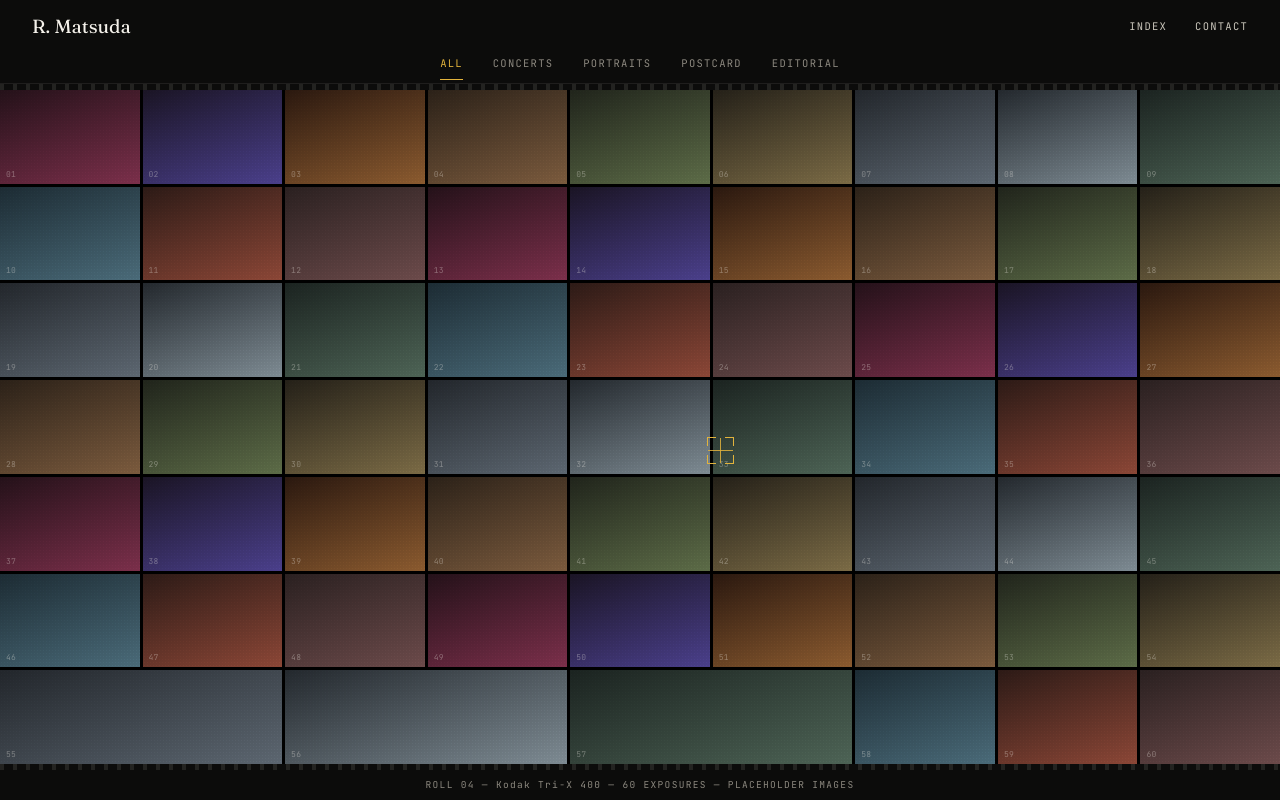
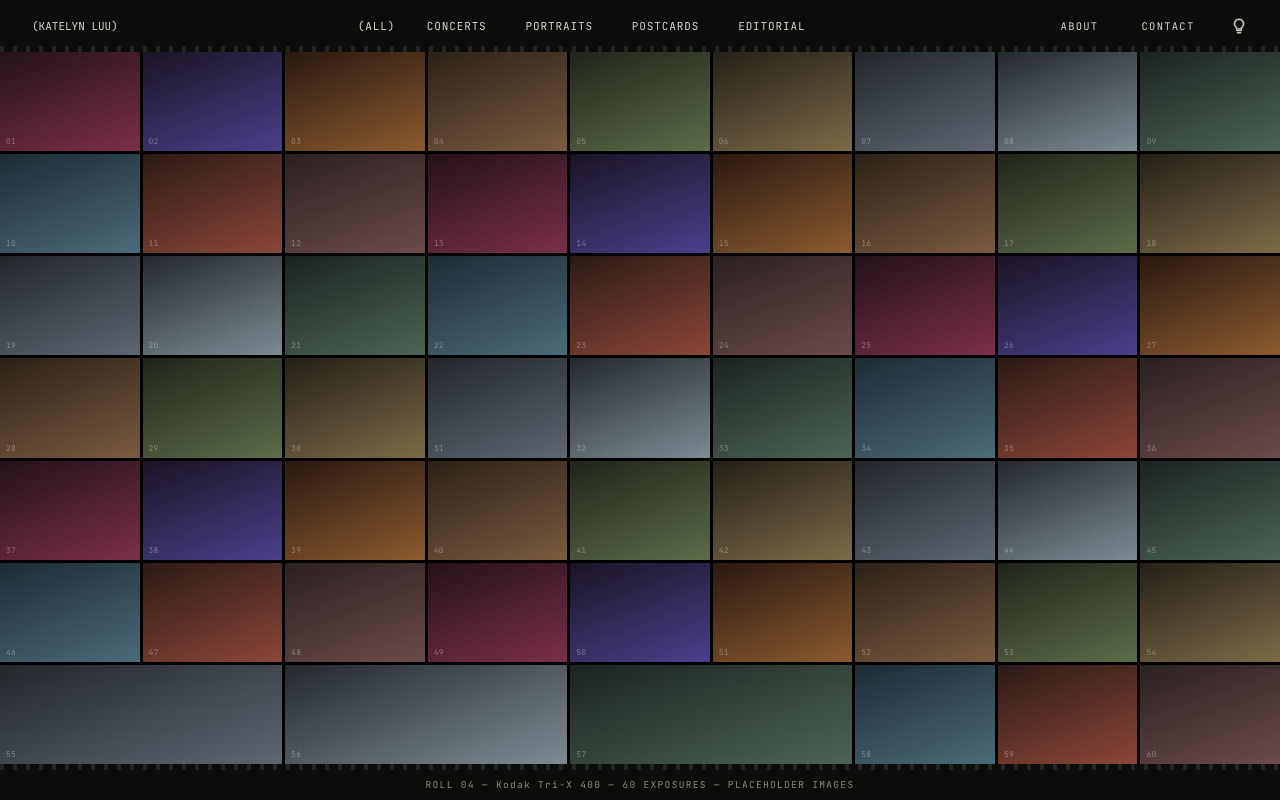
Before and after one commit to kcluu/photo-portfolio, a React (Vite) app: page / in a window 1280 px wide. Built offline with nearby package versions, Linux system fonts and the light colour scheme.

Commit message:
style: update tabs

```diff
--- a/index.html
+++ b/index.html
@@ -3,7 +3,7 @@
   <head>
     <meta charset="UTF-8" />
     <meta name="viewport" content="width=device-width, initial-scale=1.0" />
-    <title>R. Matsuda — Film Photography</title>
+    <title>Katelyn Luu — Photography</title>
     <link rel="preconnect" href="https://fonts.googleapis.com" />
     <link rel="preconnect" href="https://fonts.gstatic.com" crossorigin />
     <link
--- a/src/App.css
+++ b/src/App.css
@@ -6,5 +6,9 @@
   background: #0c0c0b;
   font-family: "JetBrains Mono", ui-monospace, monospace;
   box-sizing: border-box;
-  cursor: none;
+  transition: background 0.3s ease;
 }
+
+.stage--lights-on {
+  background: #ffffff;
+}
--- a/src/App.tsx
+++ b/src/App.tsx
@@ -1,7 +1,6 @@
 import { useMemo, useState } from "react";
 import { LoadingScreen } from "./components/LoadingScreen/LoadingScreen";
 import { TopBar } from "./components/TopBar/TopBar";
-import { CategoryTabs } from "./components/CategoryTabs/CategoryTabs";
 import { ContactSheet } from "./components/ContactSheet/ContactSheet";
 import { Lightbox } from "./components/Lightbox/Lightbox";
 import { ViewfinderCursor } from "./components/ViewfinderCursor/ViewfinderCursor";
@@ -16,7 +15,7 @@ import "./App.css";
 
 const ACCENT_COLOR = "#e2b33c";
 const GRID_GAP = 3;
-const GRID_TOP_OFFSET = 90;
+const GRID_TOP_OFFSET = 52;
 const TOTAL_PHOTOS = 60;
 const CATEGORIES: CategoryFilter[] = ["all", "concert", "portrait", "postcard", "editorial"];
 
@@ -25,6 +24,8 @@ const ALL_PHOTOS = createPhotoPool(TOTAL_PHOTOS);
 export const App = () => {
   const [activeCategory, setActiveCategory] = useState<CategoryFilter>("all");
   const [hoveredIndex, setHoveredIndex] = useState<number | null>(null);
+  const [lightsOn, setLightsOn] = useState(false);
+  const [isOverGrid, setIsOverGrid] = useState(false);
 
   const { ref: stageRef, size: stageSize } = useElementSize<HTMLDivElement>();
   const { ref: sheetRef, size: sheetSize } = useElementSize<HTMLDivElement>();
@@ -67,17 +68,17 @@ export const App = () => {
   const originRect = lightbox.selectedIndex !== null ? rects[lightbox.selectedIndex] ?? null : null;
 
   return (
-    <div className="stage" ref={stageRef} onMouseMove={onMouseMove}>
+    <div className={`stage ${lightsOn ? "stage--lights-on" : ""}`} ref={stageRef} onMouseMove={onMouseMove}>
       <LoadingScreen accentColor={ACCENT_COLOR} />
 
-      <TopBar siteName="R. Matsuda" />
-
-      <CategoryTabs
+      <TopBar
+        siteName="(Katelyn Luu)"
+        lightsOn={lightsOn}
+        onToggleLights={() => setLightsOn((prev) => !prev)}
         categories={CATEGORIES}
-        labels={CATEGORY_LABELS}
+        categoryLabels={CATEGORY_LABELS}
         activeCategory={activeCategory}
-        accentColor={ACCENT_COLOR}
-        onSelect={handleSelectCategory}
+        onSelectCategory={handleSelectCategory}
       />
 
       <ContactSheet
@@ -88,10 +89,13 @@ export const App = () => {
         rows={rows}
         gap={GRID_GAP}
         hoveredIndex={hoveredIndex}
+        lightsOn={lightsOn}
         filmStockLabel={FILM_STOCK_LABELS[activeCategory]}
         onHoverStart={setHoveredIndex}
         onHoverEnd={() => setHoveredIndex(null)}
         onSelect={lightbox.open}
+        onGridEnter={() => setIsOverGrid(true)}
+        onGridLeave={() => setIsOverGrid(false)}
       />
 
       <Tooltip
@@ -114,7 +118,9 @@ export const App = () => {
         onPrevious={lightbox.showPrevious}
       />
 
-      <ViewfinderCursor x={cursorPosition.x} y={cursorPosition.y} accentColor={ACCENT_COLOR} />
+      {(isOverGrid || selectedPhoto !== null) && (
+        <ViewfinderCursor x={cursorPosition.x} y={cursorPosition.y} accentColor={ACCENT_COLOR} />
+      )}
     </div>
   );
 };
--- a/src/components/CategoryTabs/CategoryTabs.css
+++ /dev/null
@@ -1,28 +0,0 @@
-.category-tabs {
-  position: absolute;
-  top: 52px;
-  left: 0;
-  right: 0;
-  height: 32px;
-  display: flex;
-  align-items: center;
-  justify-content: center;
-  gap: 30px;
-  border-bottom: 1px solid rgba(244, 241, 234, 0.08);
-  z-index: 20;
-}
-
-.category-tabs__tab {
-  appearance: none;
-  background: none;
-  border: none;
-  border-bottom: 1px solid transparent;
-  padding: 0 0 9px;
-  font-family: "JetBrains Mono", ui-monospace, monospace;
-  font-size: 10.5px;
-  letter-spacing: 0.12em;
-  text-transform: uppercase;
-  color: #8c887f;
-  cursor: none;
-  transition: color 0.3s ease, border-color 0.3s ease;
-}
--- a/src/components/CategoryTabs/CategoryTabs.tsx
+++ /dev/null
@@ -1,38 +0,0 @@
-import type { CategoryFilter } from "../../types";
-import "./CategoryTabs.css";
-
-interface CategoryTabsProps {
-  categories: CategoryFilter[];
-  labels: Record<CategoryFilter, string>;
-  activeCategory: CategoryFilter;
-  accentColor: string;
-  onSelect: (category: CategoryFilter) => void;
-}
-
-export const CategoryTabs = ({
-  categories,
-  labels,
-  activeCategory,
-  accentColor,
-  onSelect,
-}: CategoryTabsProps) => (
-  <div className="category-tabs">
-    {categories.map((category) => {
-      const isActive = category === activeCategory;
-      return (
-        <button
-          key={category}
-          type="button"
-          className="category-tabs__tab"
-          style={{
-            color: isActive ? accentColor : undefined,
-            borderBottomColor: isActive ? accentColor : "transparent",
-          }}
-          onClick={() => onSelect(category)}
-        >
-          {labels[category]}
-        </button>
-      );
-    })}
-  </div>
-);
--- a/src/components/ContactSheet/ContactSheet.css
+++ b/src/components/ContactSheet/ContactSheet.css
@@ -1,9 +1,10 @@
 .contact-sheet {
   position: absolute;
-  top: 90px;
+  top: 52px;
   left: 0;
   right: 0;
   bottom: 36px;
+  cursor: none;
 }
 
 .contact-sheet__grid {
@@ -11,6 +12,11 @@
   height: 100%;
   display: grid;
   background: #000;
+  transition: background 0.3s ease;
+}
+
+.contact-sheet__grid--lit {
+  background: #ffffff;
 }
 
 .contact-sheet__sprocket {
@@ -23,7 +29,7 @@
 }
 
 .contact-sheet__sprocket--top {
-  top: 84px;
+  top: 46px;
 }
 
 .contact-sheet__sprocket--bottom {
@@ -41,3 +47,7 @@
   letter-spacing: 0.14em;
   color: #8c887f;
 }
+
+.stage--lights-on .contact-sheet__slate {
+  color: #56534c;
+}
--- a/src/components/LoadingScreen/LoadingScreen.css
+++ b/src/components/LoadingScreen/LoadingScreen.css
@@ -77,7 +77,7 @@
   font-size: 10px;
   letter-spacing: 0.18em;
   text-transform: uppercase;
-  color: #8c887f;
+  color: #d6d5d1;
   backface-visibility: hidden;
   transition: transform 0.38s ease;
 }
--- a/src/components/TopBar/TopBar.css
+++ b/src/components/TopBar/TopBar.css
@@ -5,6 +5,7 @@
   right: 0;
   height: 52px;
   display: flex;
+  flex-wrap: nowrap;
   align-items: center;
   justify-content: space-between;
   padding: 0 32px;
@@ -13,14 +14,63 @@
 }
 
 .top-bar__name {
-  font-family: "Fraunces", serif;
-  font-size: 19px;
-  color: #f4f1ea;
+  font-family: "JetBrains Mono", ui-monospace, monospace;
+  font-size: 11px;
+  color: #d6d5d1;
+  text-transform: uppercase;
+  white-space: nowrap;
+  flex: 0 0 auto;
+}
+
+.top-bar__categories {
+  display: flex;
+  flex-wrap: nowrap;
+  align-items: center;
+  justify-content: center;
+  gap: 24px;
+  flex: 1 1 auto;
+}
+
+.top-bar__category-tab {
+  position: relative;
+  appearance: none;
+  background: none;
+  border: none;
+  padding: 4px 0;
+  font-family: "JetBrains Mono", ui-monospace, monospace;
+  font-size: 11px;
+  letter-spacing: 0.08em;
+  color: #d6d5d1;
+  cursor: pointer;
+  text-transform: uppercase;
+  white-space: nowrap;
+  transition: color 0.3s ease;
+}
+
+.stage--lights-on .top-bar__category-tab {
+  color: #56534c;
+}
+
+.top-bar__category-paren {
+  opacity: 0;
+  color: inherit;
+  transition: opacity 0.2s ease;
+}
+
+.top-bar__category-tab:not(.top-bar__category-tab--active):hover .top-bar__category-paren {
+  opacity: 0.4;
+}
+
+.top-bar__category-tab--active .top-bar__category-paren {
+  opacity: 1;
 }
 
 .top-bar__nav {
   display: flex;
+  flex-wrap: nowrap;
+  align-items: center;
   gap: 28px;
+  flex: 0 0 auto;
 }
 
 .top-bar__link {
@@ -28,25 +78,75 @@
   font-family: "JetBrains Mono", ui-monospace, monospace;
   font-size: 10.5px;
   letter-spacing: 0.12em;
+  color: #d6d5d1;
   text-transform: uppercase;
-  color: #c9c5ba;
   text-decoration: none;
-  cursor: none;
+  white-space: nowrap;
 }
 
-.top-bar__link::after {
-  content: "";
-  position: absolute;
-  left: 0;
-  right: 0;
-  bottom: -4px;
-  height: 1px;
-  background: #f4f1ea;
-  transform: scaleX(0);
-  transform-origin: left;
-  transition: transform 0.3s ease;
+.top-bar__link-paren {
+  opacity: 0;
+  color: inherit;
+  transition: opacity 0.2s ease;
 }
 
-.top-bar__link:hover::after {
-  transform: scaleX(1);
+.top-bar__link:hover .top-bar__link-paren {
+  opacity: 0.4;
 }
+
+.top-bar__light-switch {
+  display: flex;
+  align-items: center;
+  justify-content: center;
+  background: none;
+  border: none;
+  padding: 0;
+  cursor: pointer;
+  color: #c9c5ba;
+  transition: color 0.3s ease, filter 0.3s ease;
+}
+
+.top-bar__light-switch-icon {
+  display: block;
+}
+
+.top-bar__light-switch--on {
+  color: #e2b33c;
+  filter: drop-shadow(0 0 6px rgba(226, 179, 60, 0.9));
+}
+
+.top-bar__light-switch:hover {
+  color: #e2b33c;
+  filter: drop-shadow(0 0 6px rgba(226, 179, 60, 0.9));
+}
+
+.top-bar__light-switch-rays {
+  opacity: 0;
+  transition: opacity 0.3s ease;
+}
+
+.top-bar__light-switch--on .top-bar__light-switch-rays,
+.top-bar__light-switch:hover .top-bar__light-switch-rays {
+  opacity: 1;
+}
+
+.top-bar__light-switch--on:hover {
+  color: #000;
+  filter: none;
+}
+
+.top-bar__light-switch--on:hover .top-bar__light-switch-rays {
+  opacity: 0;
+}
+
+.stage--lights-on .top-bar__name {
+  color: #1a1a17;
+}
+
+.stage--lights-on .top-bar__link {
+  color: #3a3a36;
+}
+
+.stage--lights-on .top-bar__light-switch:not(.top-bar__light-switch--on) {
+  color: #8c887f;
+}
--- a/src/components/TopBar/TopBar.tsx
+++ b/src/components/TopBar/TopBar.tsx
@@ -1,19 +1,92 @@
+import type { CategoryFilter } from "../../types";
 import "./TopBar.css";
 
 interface TopBarProps {
   siteName: string;
   navLinks?: string[];
+  lightsOn: boolean;
+  onToggleLights: () => void;
+  categories: CategoryFilter[];
+  categoryLabels: Record<CategoryFilter, string>;
+  activeCategory: CategoryFilter;
+  onSelectCategory: (category: CategoryFilter) => void;
 }
 
-export const TopBar = ({ siteName, navLinks = ["Index", "Contact"] }: TopBarProps) => (
+export const TopBar = ({
+  siteName,
+  navLinks = ["About", "Contact"],
+  lightsOn,
+  onToggleLights,
+  categories,
+  categoryLabels,
+  activeCategory,
+  onSelectCategory,
+}: TopBarProps) => (
   <header className="top-bar">
     <div className="top-bar__name">{siteName}</div>
+
+    <div className="top-bar__categories">
+      {categories.map((category) => {
+        const isActive = category === activeCategory;
+        return (
+          <button
+            key={category}
+            type="button"
+            className={`top-bar__category-tab ${isActive ? "top-bar__category-tab--active" : ""}`}
+            onClick={() => onSelectCategory(category)}
+          >
+            <span className="top-bar__category-paren" aria-hidden="true">
+              (
+            </span>
+            {categoryLabels[category]}
+            <span className="top-bar__category-paren" aria-hidden="true">
+              )
+            </span>
+          </button>
+        );
+      })}
+    </div>
+
     <nav className="top-bar__nav">
       {navLinks.map((link) => (
         <a key={link} href={`#${link.toLowerCase()}`} className="top-bar__link">
+          <span className="top-bar__link-paren" aria-hidden="true">
+            (
+          </span>
           {link}
+          <span className="top-bar__link-paren" aria-hidden="true">
+            )
+          </span>
         </a>
       ))}
+      <button
+        type="button"
+        className={`top-bar__light-switch ${lightsOn ? "top-bar__light-switch--on" : ""}`}
+        onClick={onToggleLights}
+        aria-pressed={lightsOn}
+        aria-label={lightsOn ? "Turn lights off" : "Turn lights on"}
+      >
+        <svg
+          className="top-bar__light-switch-icon"
+          viewBox="0 0 24 24"
+          width="18"
+          height="18"
+          fill="none"
+          stroke="currentColor"
+          strokeWidth="2.2"
+          strokeLinecap="round"
+          strokeLinejoin="round"
+        >
+          <path d="M9 18h6" />
+          <path d="M10 21h4" />
+          <path d="M12 3a6 6 0 0 0-4 10.47c.6.55 1 1.32 1 2.15V16h6v-.38c0-.83.4-1.6 1-2.15A6 6 0 0 0 12 3Z" />
+          <g className="top-bar__light-switch-rays">
+            <path d="M12 0v2" />
+            <path d="M6.5 1.5l1.5 2" />
+            <path d="M17.5 1.5l-1.5 2" />
+          </g>
+        </svg>
+      </button>
     </nav>
   </header>
 );
--- a/src/data/photos.ts
+++ b/src/data/photos.ts
@@ -42,7 +42,7 @@ export const CATEGORY_LABELS: Record<Photo["category"] | "all", string> = {
   all: "All",
   concert: "Concerts",
   portrait: "Portraits",
-  postcard: "Postcard",
+  postcard: "Postcards",
   editorial: "Editorial",
 };
 
```
Also changed, not shown: src/components/ContactSheet/ContactSheet.tsx (+9 -3 lines).
